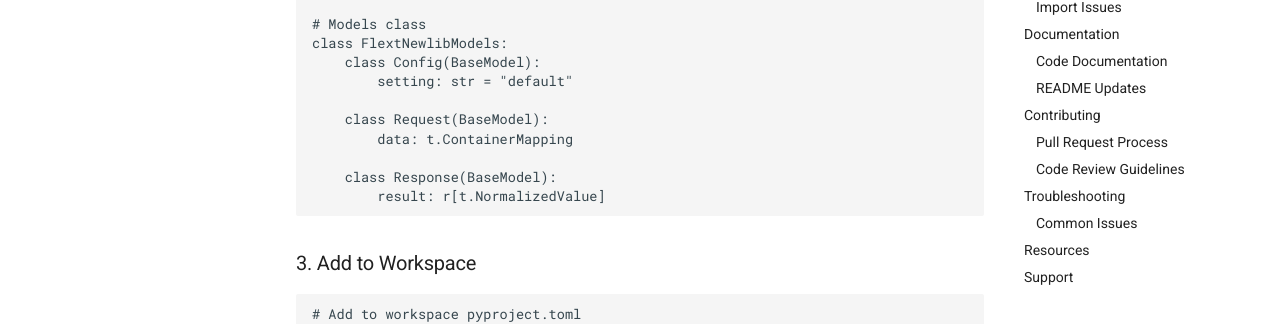
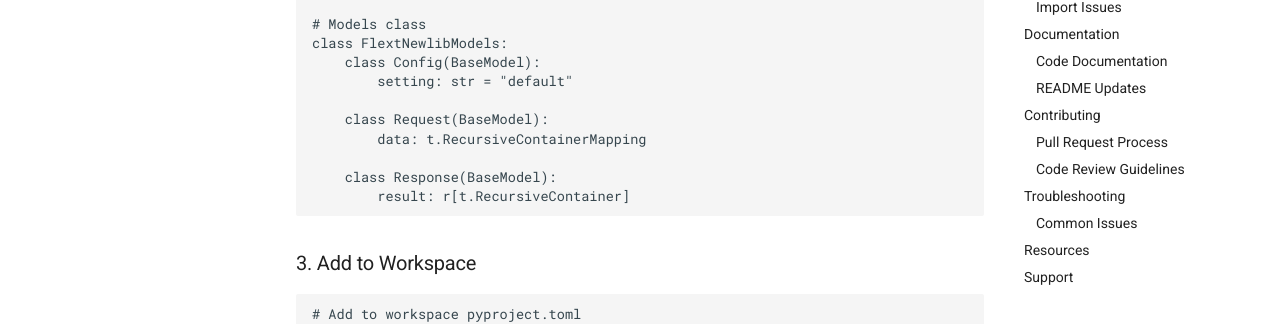
Before and after one commit to flext-sh/flext-target-oracle, an MkDocs documentation site: the page built from docs/guides/development.md, in a window 1280 px wide and 1400 px high, scrolled down 6691 px. Shown: the part 873-1197 px from the top of the window. Built offline with MkDocs 1.6.1 and Material for MkDocs 9.7.7, drawn with Linux system fonts in a browser that asks for light colours; comment, search, counter and statistics services are not loaded; some of the changed text lies outside the part shown.

Commit message:
chore: refactor migration

````diff
--- a/docs/guides/development.md
+++ b/docs/guides/development.md
@@ -151,7 +151,7 @@ git push origin feature/amazing-feature
 
 ```python
 # ✅ CORRECT - Complete type annotations
-def process_data(data: t.ContainerMapping) -> r[ProcessedData]:
+def process_data(data: t.RecursiveContainerMapping) -> r[ProcessedData]:
     """Process data with type safety."""
     if not data:
         return r[ProcessedData].fail("Data required")
@@ -190,16 +190,16 @@ def validate_and_process(data: dict) -> ProcessedData:
 # ✅ CORRECT - Use [Project]Models pattern
 class FlextApiModels:
     class Request(BaseModel):
-        data: t.ContainerMapping
+        data: t.RecursiveContainerMapping
 
     class Response(BaseModel):
-        result: r[t.NormalizedValue]
+        result: r[t.RecursiveContainer]
         status: int
 
 
 # ❌ WRONG - Scattered model definitions
 class ApiRequest(BaseModel):
-    data: t.ContainerMapping
+    data: t.RecursiveContainerMapping
 
 
 class ApiResponse(BaseModel):
@@ -350,10 +350,10 @@ class FlextNewlibModels:
         setting: str = "default"
 
     class Request(BaseModel):
-        data: t.ContainerMapping
+        data: t.RecursiveContainerMapping
 
     class Response(BaseModel):
-        result: r[t.NormalizedValue]
+        result: r[t.RecursiveContainer]
 ```
 
 ### 3. Add to Workspace
@@ -402,7 +402,7 @@ poetry env info
 ### Code Documentation
 
 ```python
-def process_data(data: t.ContainerMapping) -> r[ProcessedData]:
+def process_data(data: t.RecursiveContainerMapping) -> r[ProcessedData]:
     """
     Process data using the FLEXT pipeline.
 
````
Also changed, not shown: docs/development.md (+2 -2 lines), docs/guides/python-module-organization.md (+2 -2 lines), docs/guides/singer-integration.md (+3 -3 lines), docs/guides/testing.md (+1 -1 lines), docs/guides/troubleshooting.md (+2 -2 lines), 9 other files.
